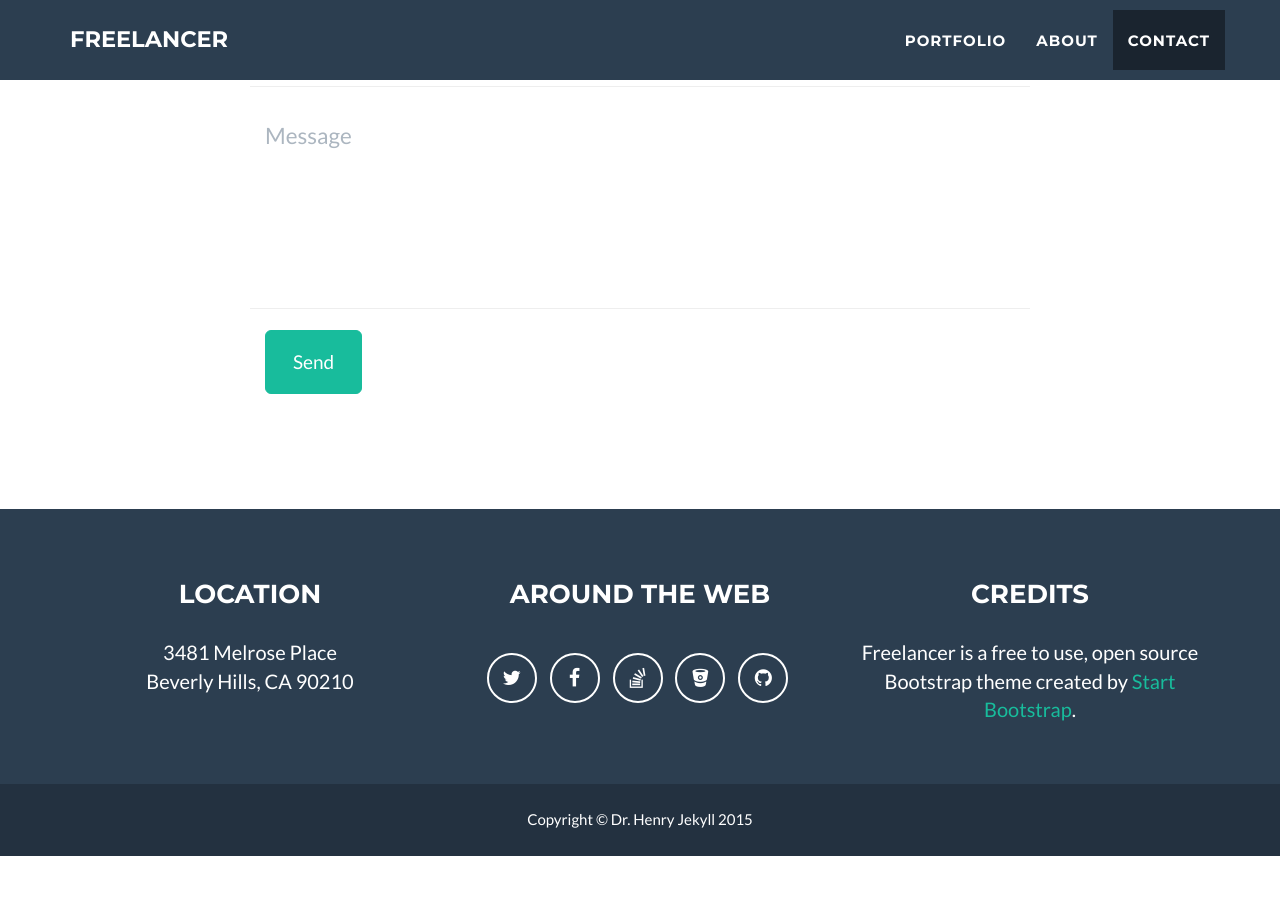
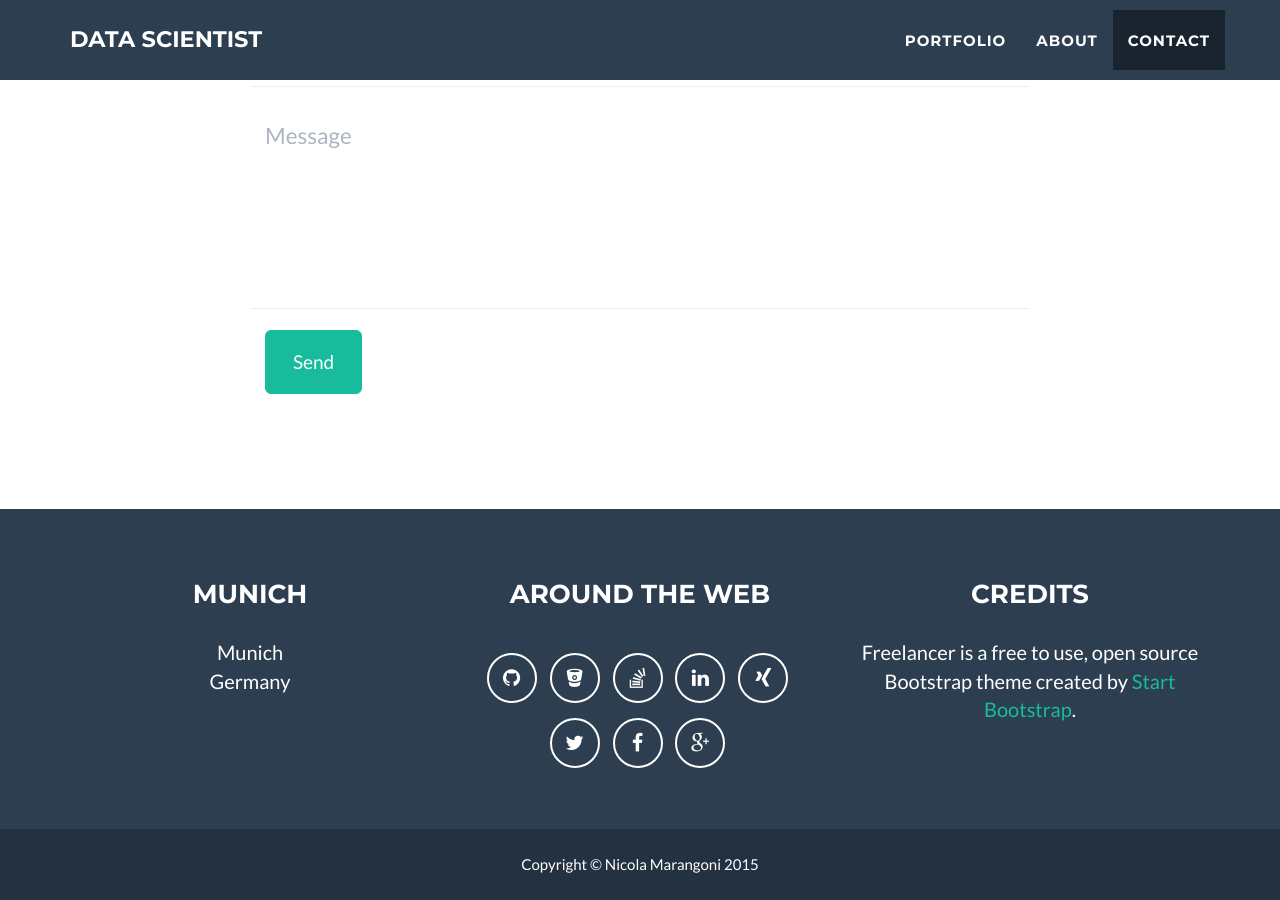
Before and after one commit to nicolamarangoni/nicolamarangoni.github.io, a Jekyll site: the page built from index.html, in a window 1280 px wide and 900 px high, scrolled down 2613 px. Built offline with Jekyll 4.4.1, drawn with Linux system fonts in a browser that asks for light colours; before the commit the page ends 3469 px from its top, so only the background shows below that; some of the changed text lies outside the part shown.

Commit message:
personal information added

```diff
--- a/_config.yml
+++ b/_config.yml
@@ -1,7 +1,7 @@
 # Site settings
-title: Freelancer
-email: your-email@domain.com
-url: https://example.github.io
+title: Data Scientist
+email: nicola.marangoni@gmail.com
+url: https://marangoni.io
 description: "Write an awesome description for your new site here. You can edit this line in _config.yml. It will appear in your document head meta (for Google search results) and in your feed.xml site description."
 
 # Color settings (hex-codes without the leading hash-tag)
@@ -12,28 +12,34 @@ color:
 
 # Footer settings
 footer:
-  copyright: Dr. Henry Jekyll
-  location: Location
+  copyright: Nicola Marangoni
+  location: Munich
   social: Around the Web
   credits: Credits
 
 # Social networks usernames (many more available: google-plus, flickr, dribbble, pinterest, instagram, tumblr, linkedin, etc.)
 social:
+  - title: github
+    url: https://github.com/nicolamarangoni
+  - title: bitbucket
+    url: https://bitbucket.org/nicolamarangoni
+  - title: stack-overflow
+    url: http://stackoverflow.com/users/2428423/nicolamarangoni
+  - title: linkedin
+    url: https://www.linkedin.com/pub/nicola-marangoni/0/41a/801
+  - title: xing
+    url: https://www.xing.com/profile/Nicola_Marangoni
   - title: twitter
-    url: http://twitter.com/jekyllrb
+    url: https://twitter.com/nicolamarangoni
   - title: facebook
-    url:
-  - title: stack-overflow
-    url: http://stackoverflow.com/questions/tagged/jekyll
-  - title: bitbucket
-    url: http://bitbucket.org/jekyll
-  - title: github
-    url: http://github.com/jekyll
+    url: https://www.facebook.com/nic.marango
+  - title: google-plus
+    url: https://plus.google.com/u/0/108905377619647857736
 
 # Postal address (add as many lines as necessary)
 address:
-  - line: 3481 Melrose Place
-  - line: Beverly Hills, CA 90210
+  - line: Munich
+  - line: Germany
 
 # Credits content
 credits: 'Freelancer is a free to use, open source Bootstrap theme created by <a href="http://startbootstrap.com">Start Bootstrap</a>.'
```
